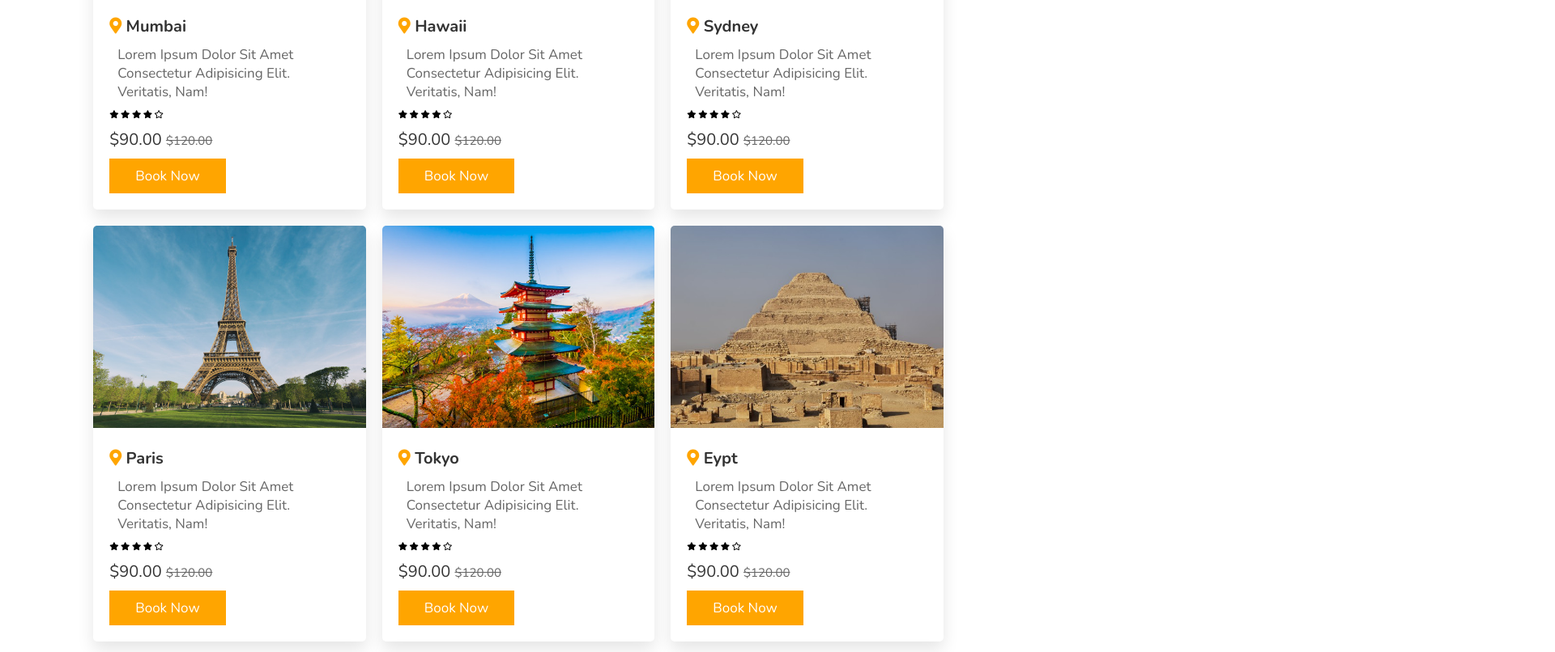
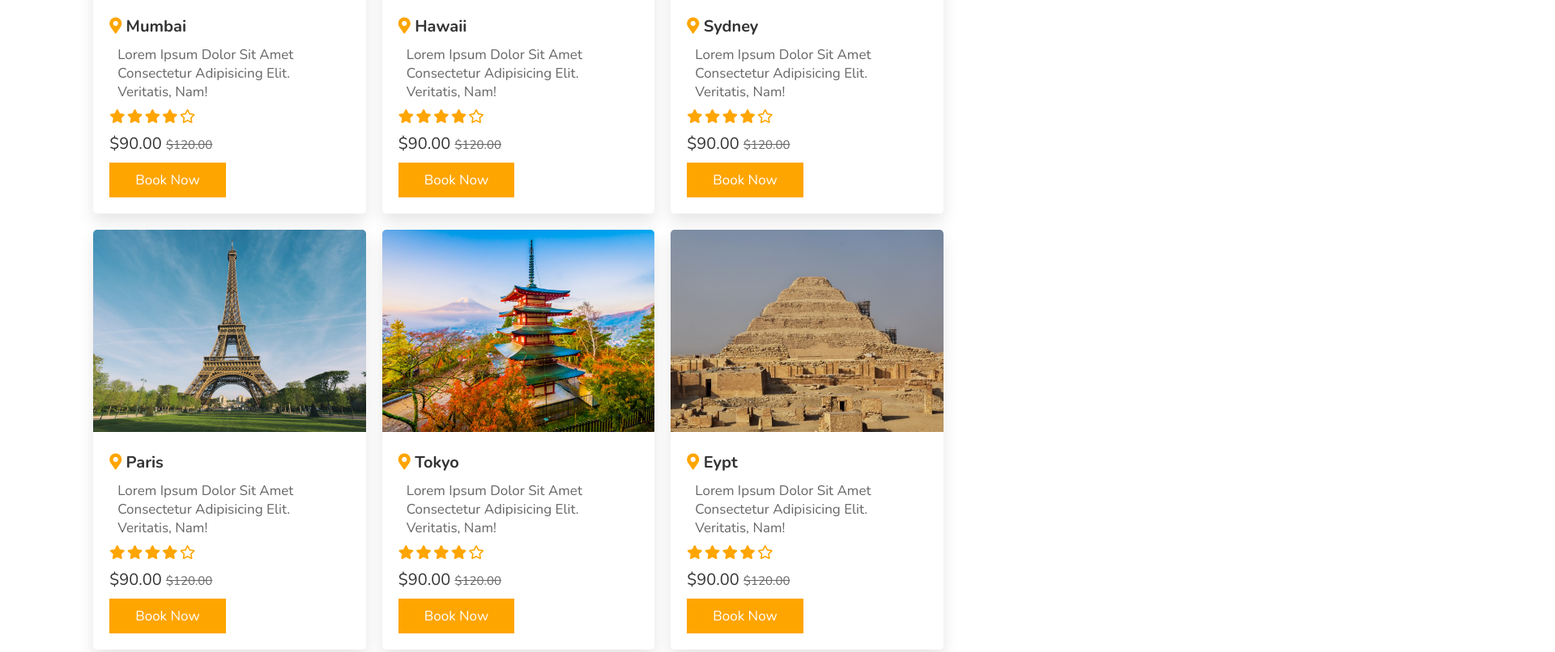
Before and after one commit to prakash-s-2210/tour-and-travel-website-design, a plain HTML site: page index.html in a window 1280 px wide. Shown: the part 1900-2706 px from the top of the page at 81% size, 1920 px wide, since content can reach past the window. Drawn offline with nearby package versions, Linux system fonts and the light colour scheme.

Commit message:
first commit

```diff
--- a/styles.css
+++ b/styles.css
@@ -377,7 +377,7 @@ header .search-bar-container label:hover {
   padding: 1rem;
 }
 
-.packages .box-container .box .content .stars .i {
+.packages .box-container .box .content .stars i {
   font-size: 1.7rem;
   color: var(--orange);
 }
@@ -396,7 +396,7 @@ header .search-bar-container label:hover {
 
 
 
-/* .services .box-container {
+.services .box-container {
   display: flex;
   flex-wrap: wrap;
   gap: 1.5rem;
@@ -428,7 +428,7 @@ header .search-bar-container label:hover {
 
 .services .box-container .box:hover {
   box-shadow: 0 1rem 2rem rgba(0,0,0,.1);
-} */
+}
 
 .services .box-container{
   display: flex;
```
